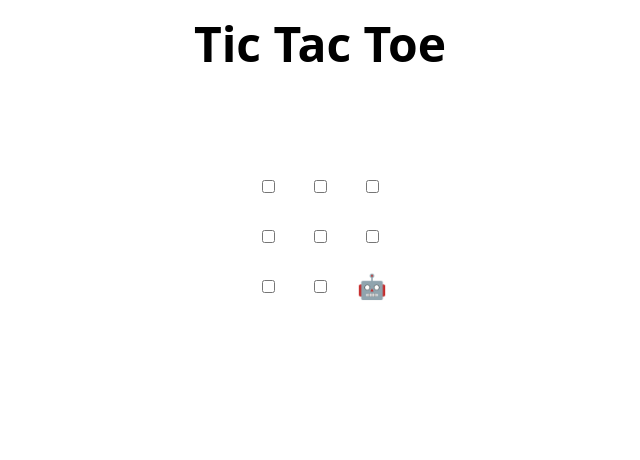
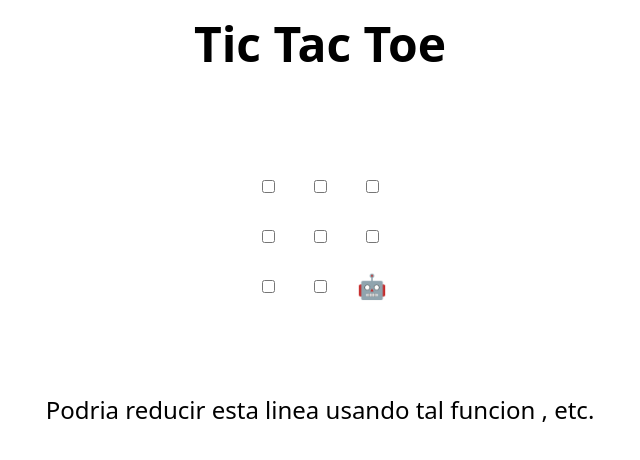
Before and after one commit to MelquiT/skills-review-pull-requests, a plain HTML site: page index.html in a window 1280 px wide. Shown: the whole page, without its empty margins (320-960 px from the left). Drawn offline with Linux system fonts and the light colour scheme.

Commit message:
Update index.html

```diff
--- a/index.html
+++ b/index.html
@@ -48,6 +48,7 @@
 </table>
 
 <h2 hidden>Game over, refresh to play again 🧑‍💻 🤖!</h2>
+Podria reducir esta linea usando tal funcion , etc.
 
 <script>
   // Initialization
```
